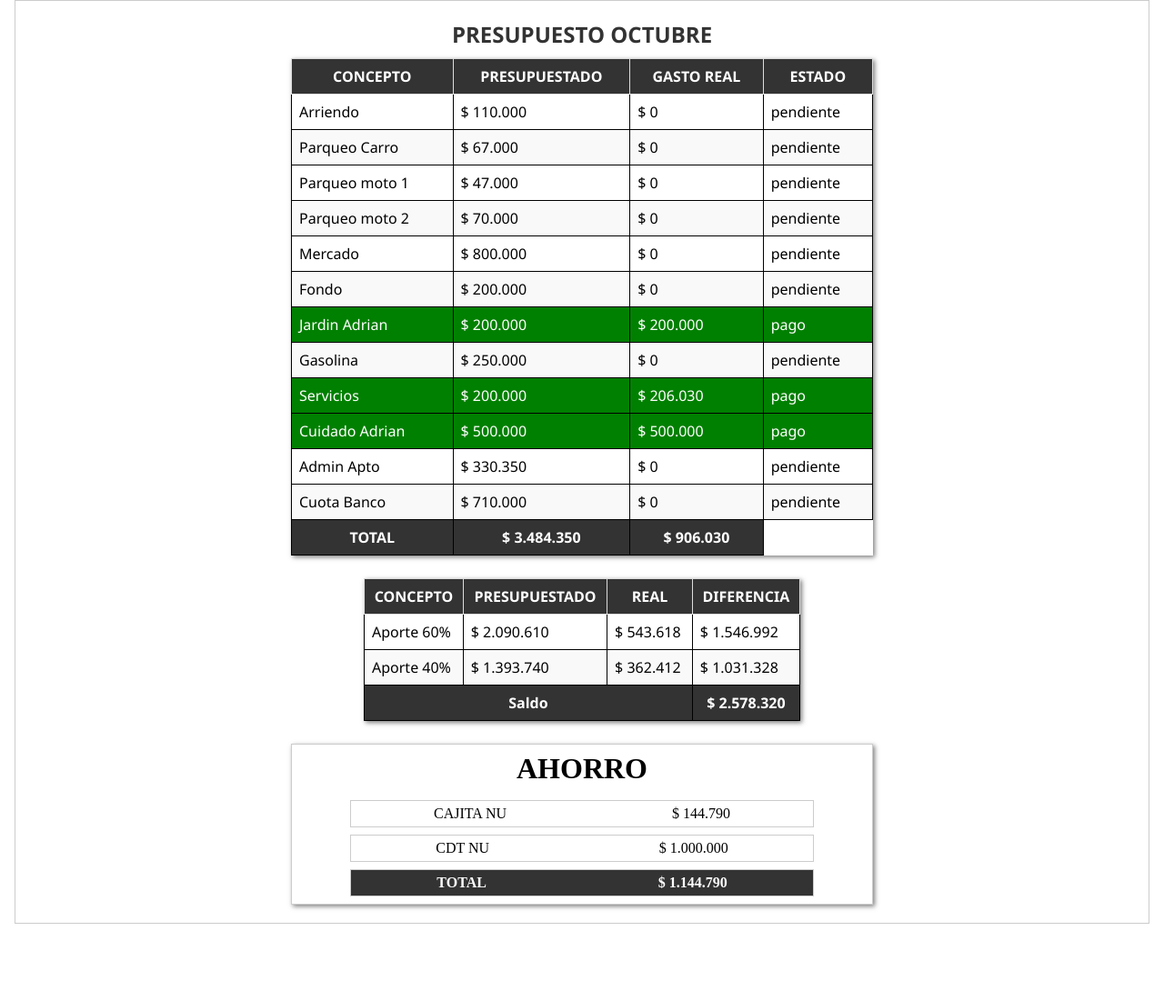
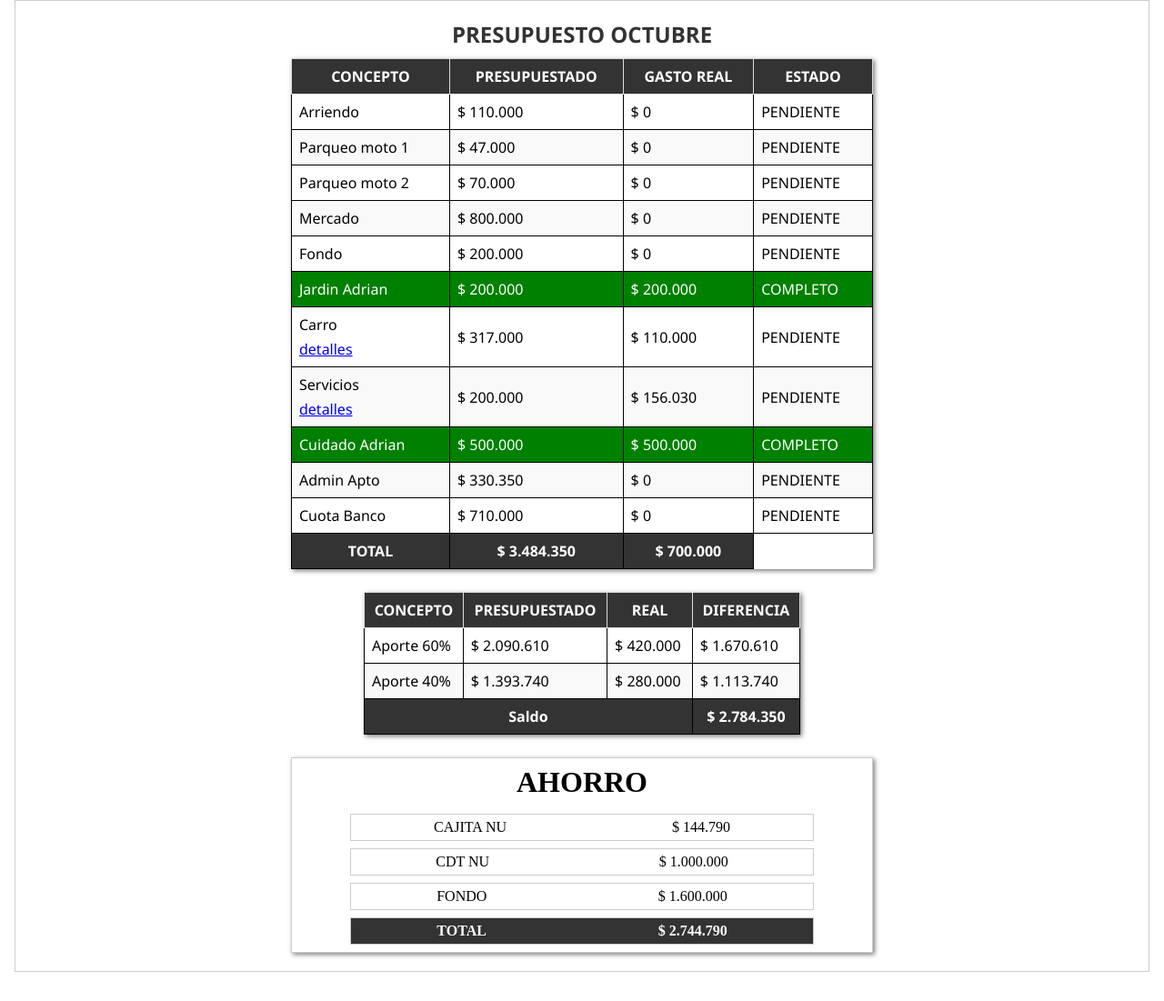
Before and after one commit to didieragt/presuhome.github.io, a plain HTML site: page index.html in a window 1280 px wide. Shown: the part 32-1133 px from the top of the page at 91% size. Before the commit the page ends 1080 px from the top, so only its background shows below. Drawn offline with Linux system fonts and the light colour scheme.

Commit message:
update oct

```diff
--- a/index.html
+++ b/index.html
@@ -60,7 +60,8 @@
                 <ul>
                     <li>CAJITA NU<span id="cajitaNu"></span></li>
                     <li>CDT NU<span id="cdtNu"></span></li>
-                    <li>TOTAL<span id="totalNu"></span></li>
+                    <li>FONDO<span id="fondo"></span></li>
+                    <li>TOTAL<span id="totalAhorro"></span></li>
                 </ul>
             </div>
         </main>
--- a/json/oct.json
+++ b/json/oct.json
@@ -3,84 +3,66 @@
   "concepto": "Arriendo",
   "presupuesto": 110000,
   "gasto_real": 0,
-  "tipo_gasto": "Fijo",
-  "estado": "pendiente"
- },
- {
-  "concepto": "Parqueo Carro",
-  "presupuesto": 67000,
-  "gasto_real": 0,
-  "tipo_gasto": "Fijo",
-  "estado": "pendiente"
+  "tipo_gasto": "Fijo"
  },
  {
   "concepto": "Parqueo moto 1",
   "presupuesto": 47000,
   "gasto_real": 0,
-  "tipo_gasto": "Fijo",
-  "estado": "pendiente"
+  "tipo_gasto": "Fijo"
  },
  {
   "concepto": "Parqueo moto 2",
   "presupuesto": 70000,
   "gasto_real": 0,
-  "tipo_gasto": "Fijo",
-  "estado": "pendiente"
+  "tipo_gasto": "Fijo"
  },
  {
   "concepto": "Mercado",
   "presupuesto": 800000,
   "gasto_real": 0,
-  "tipo_gasto": "Variable",
-  "estado": "pendiente"
+  "tipo_gasto": "Variable"
  },
  {
   "concepto": "Fondo",
   "presupuesto": 200000,
   "gasto_real": 0,
-  "tipo_gasto": "Fijo",
-  "estado": "pendiente"
+  "tipo_gasto": "Fijo"
  },
  {
   "concepto": "Jardin Adrian",
   "presupuesto": 200000,
   "gasto_real": 200000,
-  "tipo_gasto": "Fijo",
-  "estado": "pago"
+  "tipo_gasto": "Fijo"
  },
  {
-  "concepto": "Gasolina",
-  "presupuesto": 250000,
+  "concepto": "Carro",
+  "presupuesto": 317000,
   "gasto_real": 0,
-  "tipo_gasto": "Variable",
-  "estado": "pendiente"
+  "tipo_gasto": "Variable"
  },
  {
   "concepto": "Servicios",
   "presupuesto": 200000,
-  "gasto_real": 206030,
-  "tipo_gasto": "Variable",
-  "estado": "pago"
+  "gasto_real": 0,
+  "tipo_gasto": "Variable"
  },
  {
   "concepto": "Cuidado Adrian",
   "presupuesto": 500000,
   "gasto_real": 500000,
-  "tipo_gasto": "Fijo",
-  "estado": "pago"
+  "tipo_gasto": "Fijo"
  },
  {
   "concepto": "Admin Apto",
   "presupuesto": 330350,
   "gasto_real": 0,
-  "tipo_gasto": "Fijo",
-  "estado": "pendiente"
+  "tipo_gasto": "Fijo"
  },
  {
   "concepto": "Cuota Banco",
   "presupuesto": 710000,
   "gasto_real": 0,
-  "tipo_gasto": "Variable",
-  "estado": "pendiente"
+  "tipo_gasto": "Variable"
  }
 ]
--- a/script.js
+++ b/script.js
@@ -1,11 +1,24 @@
 const cdt = 1000000;
 const cajita_ahorro = 144790;
+const fondoTotal = 1600000;
+let arrCarro = [
+    {concepto: "Gasolina", valor:110000},
+    {concepto: "Parqueo", valor:0},
+    {concepto: "Lavado",valor:0}
+];
+let arrServicios = [
+    {concepto: "ETB", valor:79900},
+    {concepto: "Vanti", valor:17520},
+    {concepto: "Codensa", valor:58610},
+    {concepto: "Acueducto", valor:0}
+];
 let total_Ahorro = 0;
 let total_pre_mes = 0;
 let total_real_mes = 0;
 let aporte_D = 0;
 let aporte_G = 0;
 let saldo = 0;
+let total = 0;
 
 let tbody = document.getElementById('tbody');
 let total_pre = document.getElementById('total_pre');
@@ -15,7 +28,8 @@ let tr_aporte_G = document.getElementById('aporte40');
 let td_saldo = document.getElementById('saldo');
 let cajitaNu = document.getElementById('cajitaNu');
 let cdtNu = document.getElementById('cdtNu');
-let totalNu = document.getElementById('totalNu');
+let totalAhorro = document.getElementById('totalAhorro');
+let fondo = document.getElementById('fondo');
 
 let formateador = new Intl.NumberFormat('es-CO', {
     style: 'currency',
@@ -30,7 +44,6 @@ async function data() {
         if(!response.ok){
             throw new Error(`HTTP error! status: ${response.status}`)
         }
-
         const datos = await response.json();
         datos.forEach(element => {
             total_pre_mes += element.presupuesto;
@@ -50,9 +63,19 @@ async function data() {
             tr.appendChild(tdEstado);
             tbody.appendChild(tr);
 
-            if(element.estado == 'pago'){
+            detalles(element.concepto,tdGastoReal,tdConcepto);
+
+            if(element.gasto_real == element.presupuesto || total == element.presupuesto){
                 tr.style.background = 'green';
                 tr.style.color = '#fff';
+                tdEstado.textContent = "COMPLETO";
+            } else if(element.gasto_real > element.presupuesto || total > element.presupuesto){
+                console.log(total);
+                tr.style.background = 'red';
+                tr.style.color = '#fff';
+                tdEstado.textContent = "SOBRECOSTO";
+            } else{
+                tdEstado.textContent = "PENDIENTE";
             }
         });
 
@@ -88,11 +111,62 @@ async function data() {
 
         cajitaNu.textContent = formateador.format(cajita_ahorro);
         cdtNu.textContent = formateador.format(cdt);
-        totalNu.textContent = formateador.format(cdt + cajita_ahorro);
+        fondo.textContent = formateador.format(fondoTotal);
+        totalAhorro.textContent = formateador.format(cdt + cajita_ahorro + fondoTotal);
 
     } catch (error) {
             console.error('Error al leer el archivo JSON:', error);
         }
 }
 
+function detalles(detalleConcepto,tdGastoReal,tdConcepto){
+
+    if(detalleConcepto == "Carro" || detalleConcepto == "Servicios"){
+        let detalles = document.createElement('a');
+        detalles.textContent = "detalles";
+        detalles.href = "#";
+        detalles.style.display = "block";
+        detalles.style.marginTop = "5px";
+
+        let tarjeta = document.createElement('div');
+        tarjeta.style.display = "none";
+        tarjeta.style.padding = "10px";
+        tarjeta.style.marginTop = "8px";
+        tarjeta.style.border = "1px solid #ccc";
+        tarjeta.style.borderRadius = "6px";
+        tarjeta.style.backgroundColor = "#000";
+        tarjeta.style.color = "#fff"
+
+        if(detalleConcepto == "Carro"){
+            let contenido =``;
+            arrCarro.forEach(item => {
+                contenido += `<p>${item.concepto}: | ${formateador.format(item.valor)}</p>`;
+                total += item.valor;
+                tarjeta.innerHTML = contenido;
+                tdGastoReal.textContent = formateador.format(total);
+            });
+        }
+
+        if(detalleConcepto == "Servicios"){
+            let contenido =``;
+            total = 0;
+            arrServicios.forEach(item => {
+                contenido += `<p>${item.concepto}: | ${formateador.format(item.valor)}</p>`;
+                total += item.valor;
+                tarjeta.innerHTML = contenido;
+                tdGastoReal.textContent = formateador.format(total);
+            });
+        }
+
+        detalles.addEventListener('click', function(e){
+            e.preventDefault();
+            tarjeta.style.display = tarjeta.style.display === "none" ? "block" : "none";
+        });
+
+        tdConcepto.appendChild(detalles);
+        tdConcepto.appendChild(tarjeta);
+    }
+
+}
+
 data();
```
